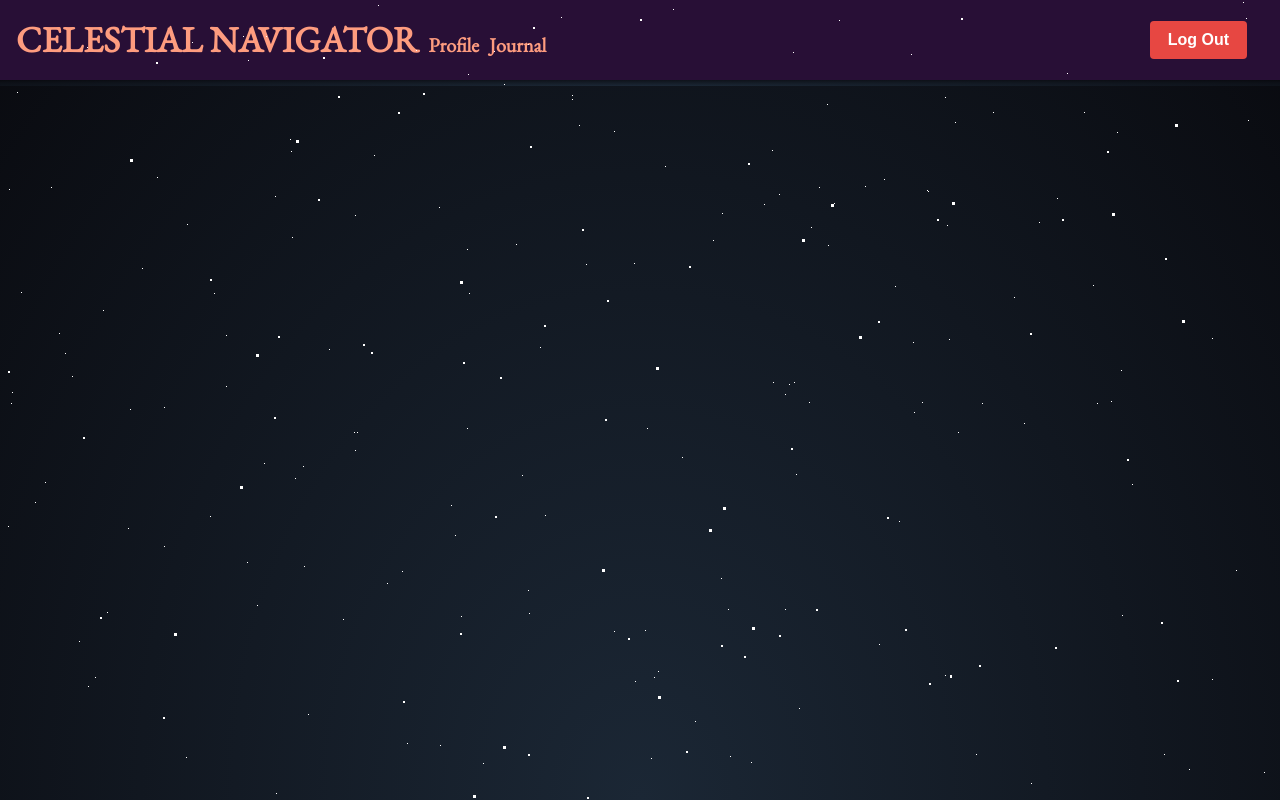
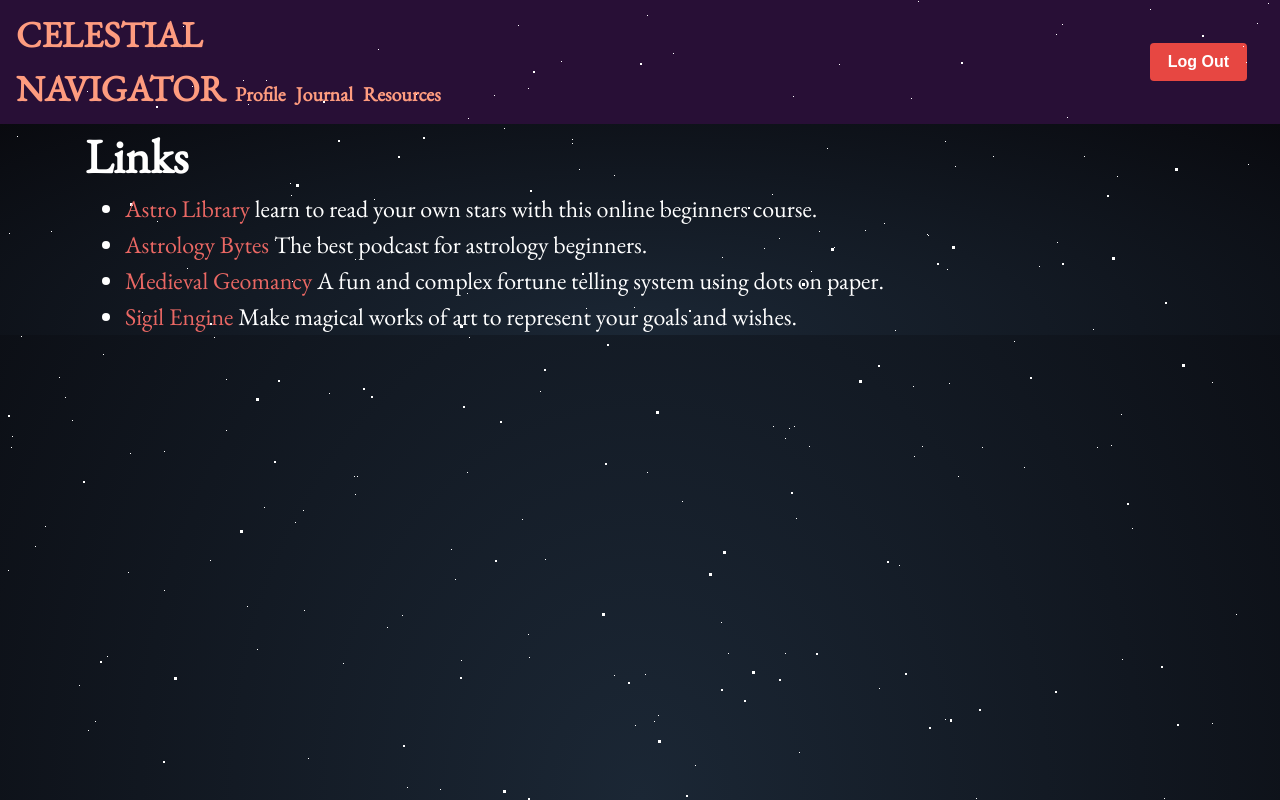
Before and after one commit to andreaives/react_project, a React (Create React App) app in the folder client/: page /resources in a window 1280 px wide. Built offline with nearby package versions, Linux system fonts and the light colour scheme; no server answers; a web font is replaced by a local one.

Commit message:
made a links page

```diff
--- a/client/src/App.js
+++ b/client/src/App.js
@@ -10,6 +10,7 @@ import JournalPage from "./pages/Journal.js"
 import CreateAccount from "./pages/CreateAccount"
 import API from "./utils/API.js";
 import Login from "./pages/Login"
+import Resources from "./pages/Resources"
 import { useAuth0 } from "@auth0/auth0-react"
 import Navbar from "./components/navbar/Navbar"
 
@@ -64,12 +65,13 @@ function App() {
     <Route exact path="/main" component = { Main } triggerText={triggerText} onSubmit={onSubmit}/>
     <Route exact path="/profile" component = { Profile } />
     <Route exact path="/journal" component = { JournalPage } />
+    <Route exact path="/resources" component = { Resources } />
     <Route exact path="/edit" component = { CreateAccount } />
     </div>
     </Router>
     </UserContext.Provider>
 
     </>
-   )
+  )
 }
 export default App;
--- a/client/src/components/navbar/Navbar.js
+++ b/client/src/components/navbar/Navbar.js
@@ -21,6 +21,9 @@ function Navigation() {
           <a className="journal" href="/journal">
             Journal
           </a>
+          <a className="resources" href="/resources">
+            Resources
+          </a>
         </Col>
         <Col>
           <LogoutButton />
--- a/client/src/components/navbar/navbar.css
+++ b/client/src/components/navbar/navbar.css
@@ -23,7 +23,7 @@
   font-family: "EB Garamond", serif;
   font-size: 36px;
 }
-.profile {
+.profile, .resources  {
   color: #fe9c7f;
   font-size: 20px;
   padding-left: 0;
--- a/client/src/pages/Main.js
+++ b/client/src/pages/Main.js
@@ -55,7 +55,7 @@ class Main extends Component {
             <div className="col-sm-0 col-md-2 col-lg-2" />
             <div className="col-sm-.5 col-md-4 col-lg-4">
               <div className="scrollHeader">
-                <h1 className="display-4">Daily Journal</h1>
+                <h1 className="display-4">Journal</h1>
                 <TriggerButton
               showModal={this.showModal}
               buttonRef={(n) => (this.TriggerButton = n)}
--- a/client/src/pages/Resources.js
+++ b/client/src/pages/Resources.js
@@ -1,5 +1,34 @@
-import React from "react";
+import React, { Component } from "react";
 
+class Resources extends Component {
+
+  render () {
+    return (
+      <>
+      <div className="container">
+      <h2 style={{"color": "white" }}>Links</h2>
+      <p style={{"color": "white" }}>
+      <ul>
+        <li>
+          <a href="https://astrolibrary.org/lessons/">Astro Library</a> learn to read your own stars with this online beginners course.
+        </li>
+        <li>
+          <a href="https://astrologybytes.podbean.com/">Astrology Bytes</a> The best podcast for astrology beginners.
+        </li>
+        <li>
+          <a href="https://www.princeton.edu/~ezb/geomancy/geostep.html">Medieval Geomancy</a> A fun and complex fortune telling system using dots on paper.
+        </li>
+        <li>
+          <a href="https://sigilengine.com/">Sigil Engine</a> Make magical works of art to represent your goals and wishes.
+        </li>
+      </ul>
+      </p>
+      </div>
+      </>
+    )
+  }
+}
 // Resources pages for additional content
 // examples:
 // - human body graph
+export default Resources;
--- a/package.json
+++ b/package.json
@@ -33,5 +33,5 @@
   },
   "engines": {
     "node": "10.16.0"
+  }
 }
-}
```
